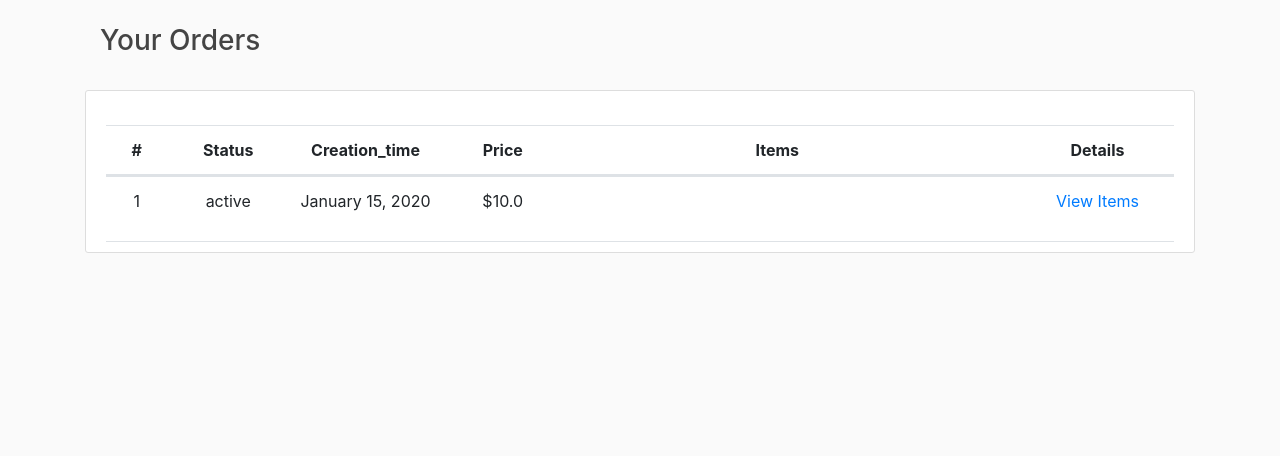
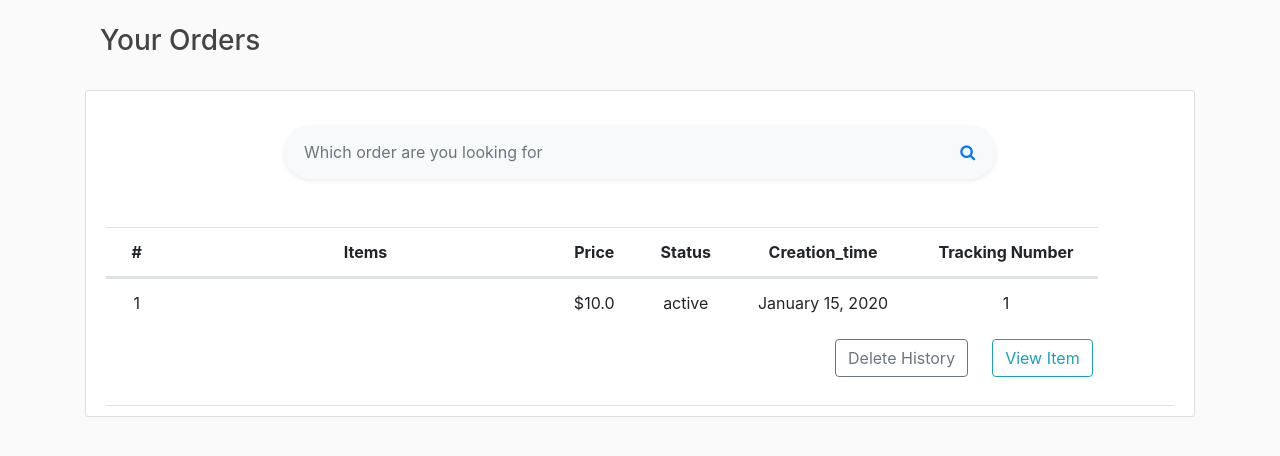
Before and after one commit to yueyang0115/mini-amazon, a Django app: template ERSSHW5/amazon/templates/amazon/list_package.html in a window 1280 px wide. Shown: the part 56-512 px from the top of the page. Run offline with Django 3.2, Linux system fonts and the light colour scheme; tables that the repository leaves empty hold one stand-in row (values such as "Sample post"); the template is opened without the code that fills it: values that come from a table or form of the project are taken from there, most other values are stand-ins (such as "Sample title", 1, 10 or a date in 2020); some libraries are stand-ins or nearby versions.

Commit message:
basic change order page

```diff
--- a/ERSSHW5/amazon/templates/amazon/list_package.html
+++ b/ERSSHW5/amazon/templates/amazon/list_package.html
@@ -4,28 +4,41 @@
     <br>
     <div class="content-section">
         {% if package_list %}
-        <div class="table-responsive mt-4 border-bottom table-hover">
+
+            <!--search-bar-->
+            <form method="POST">
+                {% csrf_token %}
+                <div class="input-group p-2 col-md-8 offset-2 bg-light rounded rounded-pill shadow-sm mt-4 searchbar">
+                    <input name="search" type="search" placeholder="Which order are you looking for"
+                           class="form-control border-0 bg-light" style="outline: none; border: 0;box-shadow: none">
+                    <div class="input-group-append">
+                        <button type="submit" class="btn btn-link text-primary">
+                            <!-- search icon -->
+                            <i class="fa fa-search"></i>
+                        </button>
+                    </div>
+                </div>
+            </form>
+            <br>
+            <!--order-list-->
+            <div class="table-responsive mt-4 border-bottom">   <!--table-hover-->
                 <table class="table">
                     <thead>
                         <tr class="row text-center">
                             <!-- thumbnail -->
                             <th class="col-1">#</th>
+                            <th class="col-4">Items</th>
+                            <th class="col-1">Price</th>
                             <th class="col-1">Status</th>
                             <th class="col-2">Creation_time</th>
-                        <th class="col-1">Price</th>
-                        <th class="col-5">Items</th>
-                        <th class="col-2">Details</th>
+                            <th class="col-2">Tracking Number</th>
                         </tr>
                     </thead>
                     <tbody>
                         {% for pack in package_list %}
                             <tr class="row">
-                            <td class="col-1 text-center">{{pack.id}}</td>
-                            <td class="col-1 text-center">{{pack.status}}</td>
-                            <td class="col-2 text-center">{{pack.creation_time|date:"F d, Y" }}</td>
-                            <td class="col-1 text-center"> &dollar;{{pack.total}}
-                            </td>
-                            <td class="col-5 text-center">
+                                <td class="col-1 text-center">{{forloop.counter}}</td>
+                                <td class="col-4 text-left">
                                     {% for key, value in item_dict.items %}
                                         {% if key is pack.id %}
                                             {% for order in value %}
@@ -37,14 +50,30 @@
                                         {% endif %}
                                     {% endfor %}
                                 </td>
-                            <td class="col-2 text-center">
-                                <a href="/listpackage/{{ pack.id }}/"> View Items</a>
+                                <td class="col-1 text-center"> &dollar;{{pack.total}}</td>
+                                <td class="col-1 text-center">{{pack.status}}</td>
+                                <td class="col-2 text-center">{{pack.creation_time|date:"F d, Y" }}</td>
+                                <td class="col-2 text-center">{{pack.id}}</td>
+                            </tr>
+                            <tr class = 'row'>
+                                <td class="offset-8 border-top-0">
+                                    <button onclick="delete_order({{ order.id }})" class="btn btn-outline-secondary">
+                                        Delete History
+                                    </button>
+                                </td>
+                                <td class=" border-top-0">
+                                     <a href = "/listpackage/{{ pack.id }}/" class = "btn btn-outline-info" >View Item</a>
                                 </td>
                             </tr>
                         {% endfor %}
                     </tbody>
                 </table>
             </div>
+
+        {% else %}
+            <h4 class="m-4">Your haven't created any order,
+                <a href="{% url 'home' %}">buy something TODAY!</a>
+            </h4>
         {% endif %}
     </div>
 
--- a/ERSSHW5/amazon/templates/amazon/list_package_detail.html
+++ b/ERSSHW5/amazon/templates/amazon/list_package_detail.html
@@ -1,7 +1,7 @@
 {% extends "amazon/base.html" %}
 {% block content %}
     <h3>&nbsp;&nbsp;Order Details</h3>
-    <p>&nbsp;&nbsp;&nbsp;&nbsp;Ordered on &nbsp;{{pack.creation_time|date:"F d, Y" }} &nbsp;|&nbsp; Shipping to &nbsp;({{pack.dest_x}}, {{pack.dest_y}})</p>
+    <p>&nbsp;&nbsp;&nbsp;&nbsp;Ordered on &nbsp;{{pack.creation_time|date:"F d, Y" }} &nbsp;|&nbsp; Shipping to &nbsp;({{pack.dest_x}}, {{pack.dest_y}})  |  Tracking Number {{pack.id}}</p>
 
     <div class="content-section">
         <div class="table-responsive mt-4 border-bottom table-hover">
--- a/ERSSHW5/amazon/views.py
+++ b/ERSSHW5/amazon/views.py
@@ -148,6 +148,10 @@ def list_package(request):
     package_list = Package.objects.filter(owner=request.user).order_by('creation_time')
     item_dict = {}
 
+    if request.method == "POST":
+        search = request.POST["search"]
+        package_list = Package.objects.filter(owner=request.user, id=search)
+
     for pack in package_list:
         orders = Order.objects.filter(package__id=pack.id)
         item_dict[pack.id] = orders
```
Lines whose indentation alone changed are shown as unchanged.
